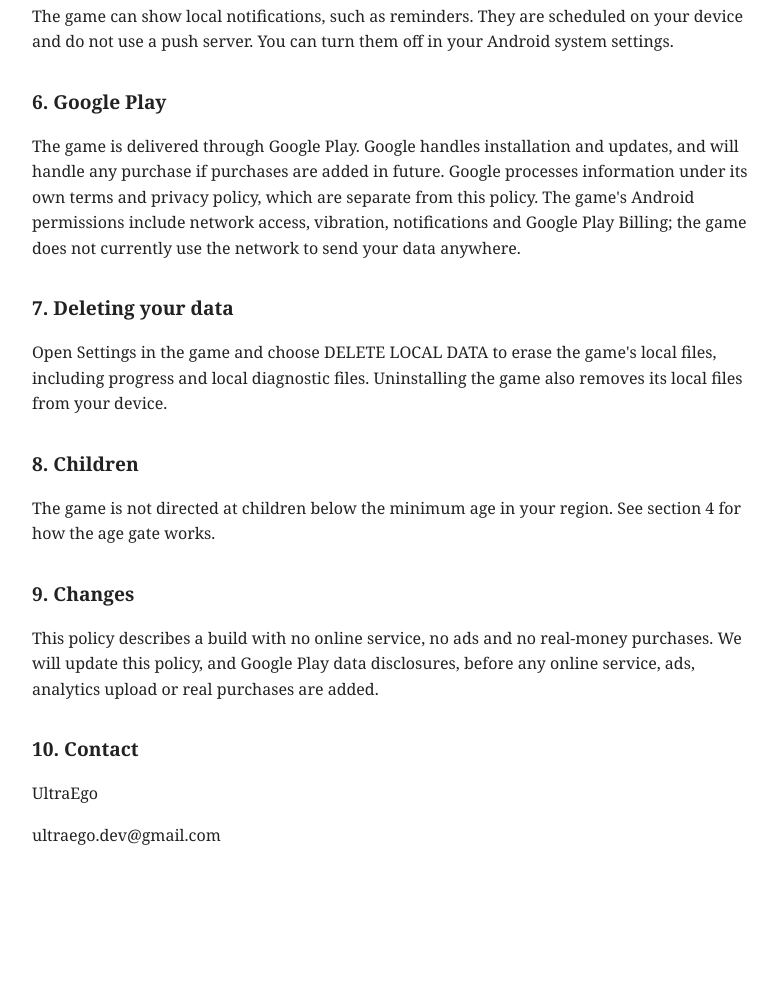
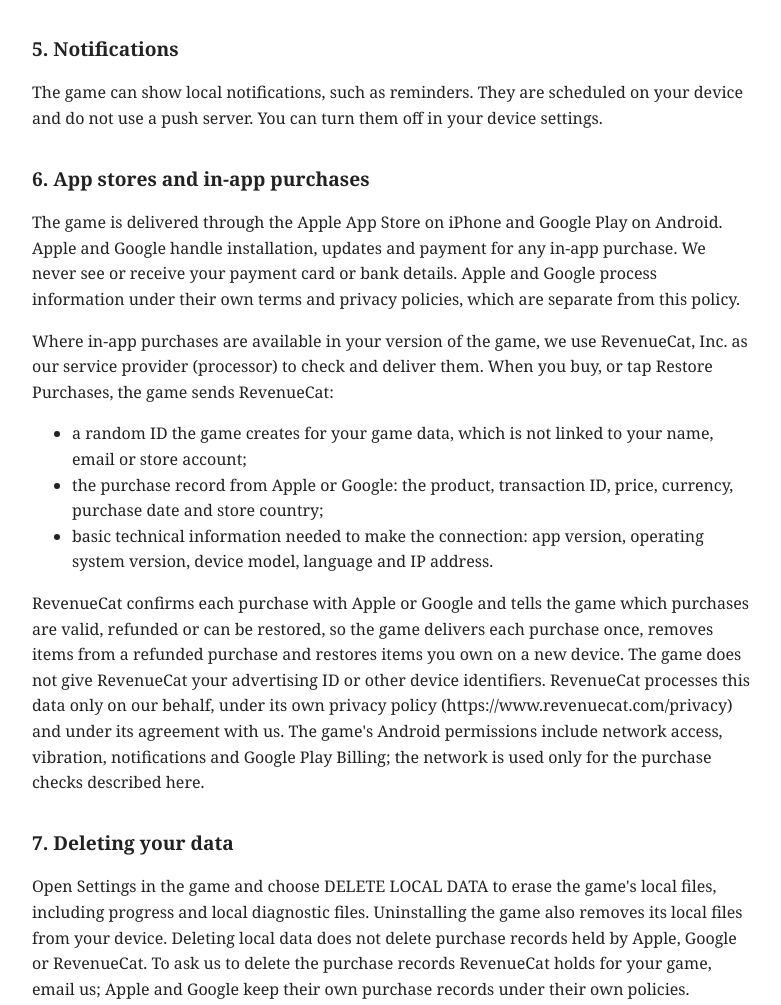
Before and after one commit to Ultraego-Team/inkbound-forge-legal, a plain HTML site: page privacy/index.html in a window 1280 px wide. Shown: the part 1140-2145 px from the top of the page, without its empty margins (248-1029 px from the left). Before the commit the page ends 2020 px from the top, so only its background shows below. Drawn offline with Linux system fonts and the light colour scheme.

Commit message:
Privacy policy: in-app purchases through Apple and Google with RevenueCat as processor
Co-Authored-By: Claude Opus 5.5 <noreply@anthropic.com>

```diff
--- a/privacy/index.html
+++ b/privacy/index.html
@@ -3,11 +3,11 @@
 <h1>Inkbound Forge - Privacy Policy</h1>
 <p>Publisher: UltraEgo</p>
 <p>Contact: ultraego.dev@gmail.com</p>
-<p>Effective date: 9 November 2026</p>
-<p>This policy describes the Android version of Inkbound Forge (&quot;the game&quot;) as it is built today. It will be updated before any change described in section 9 is released.</p>
+<p>Effective date: 12 November 2026</p>
+<p>This policy describes Inkbound Forge (&quot;the game&quot;) on Android and iPhone as it is built today. It will be updated before any change described in section 9 is released.</p>
 <h2>1. Summary</h2>
 <ul>
-<li>The game does not send any data from your device to the publisher or to any third party.</li>
+<li>The game does not send any data from your device to the publisher. When you buy or restore an in-app purchase, purchase data goes to Apple or Google and to RevenueCat, our purchase processor (section 6). Nothing else leaves your device.</li>
 <li>The game has no ads, no analytics upload and no crash report upload.</li>
 <li>Game data stays in files on your device. You can erase it at any time with the in-game DELETE LOCAL DATA control.</li>
 </ul>
@@ -19,19 +19,26 @@
 <li>An age band (see section 4).</li>
 </ul>
 <h2>3. Information we collect</h2>
-<p>We do not collect, receive or share any personal information. The game does not create accounts. It does not use your advertising ID, location, camera, microphone, contacts or files outside its own storage.</p>
+<p>We do not collect or receive any personal information ourselves. The only data shared with a third party is the purchase data described in section 6. The game does not create accounts. It does not use your advertising ID, location, camera, microphone, contacts or files outside its own storage.</p>
 <h2>4. Age gate</h2>
 <p>On first launch the game asks for a birth month and year to work out an age band. The birth date is not stored. Only the resulting age band is kept on your device. For players below the minimum age that applies in their region, optional analytics, crash and ads settings are switched off. In the current build these settings only affect local files and nothing is sent.</p>
 <h2>5. Notifications</h2>
-<p>The game can show local notifications, such as reminders. They are scheduled on your device and do not use a push server. You can turn them off in your Android system settings.</p>
-<h2>6. Google Play</h2>
-<p>The game is delivered through Google Play. Google handles installation and updates, and will handle any purchase if purchases are added in future. Google processes information under its own terms and privacy policy, which are separate from this policy. The game&#x27;s Android permissions include network access, vibration, notifications and Google Play Billing; the game does not currently use the network to send your data anywhere.</p>
+<p>The game can show local notifications, such as reminders. They are scheduled on your device and do not use a push server. You can turn them off in your device settings.</p>
+<h2>6. App stores and in-app purchases</h2>
+<p>The game is delivered through the Apple App Store on iPhone and Google Play on Android. Apple and Google handle installation, updates and payment for any in-app purchase. We never see or receive your payment card or bank details. Apple and Google process information under their own terms and privacy policies, which are separate from this policy.</p>
+<p>Where in-app purchases are available in your version of the game, we use RevenueCat, Inc. as our service provider (processor) to check and deliver them. When you buy, or tap Restore Purchases, the game sends RevenueCat:</p>
+<ul>
+<li>a random ID the game creates for your game data, which is not linked to your name, email or store account;</li>
+<li>the purchase record from Apple or Google: the product, transaction ID, price, currency, purchase date and store country;</li>
+<li>basic technical information needed to make the connection: app version, operating system version, device model, language and IP address.</li>
+</ul>
+<p>RevenueCat confirms each purchase with Apple or Google and tells the game which purchases are valid, refunded or can be restored, so the game delivers each purchase once, removes items from a refunded purchase and restores items you own on a new device. The game does not give RevenueCat your advertising ID or other device identifiers. RevenueCat processes this data only on our behalf, under its own privacy policy (https://www.revenuecat.com/privacy) and under its agreement with us. The game&#x27;s Android permissions include network access, vibration, notifications and Google Play Billing; the network is used only for the purchase checks described here.</p>
 <h2>7. Deleting your data</h2>
-<p>Open Settings in the game and choose DELETE LOCAL DATA to erase the game&#x27;s local files, including progress and local diagnostic files. Uninstalling the game also removes its local files from your device.</p>
+<p>Open Settings in the game and choose DELETE LOCAL DATA to erase the game&#x27;s local files, including progress and local diagnostic files. Uninstalling the game also removes its local files from your device. Deleting local data does not delete purchase records held by Apple, Google or RevenueCat. To ask us to delete the purchase records RevenueCat holds for your game, email us; Apple and Google keep their own purchase records under their own policies.</p>
 <h2>8. Children</h2>
 <p>The game is not directed at children below the minimum age in your region. See section 4 for how the age gate works.</p>
 <h2>9. Changes</h2>
-<p>This policy describes a build with no online service, no ads and no real-money purchases. We will update this policy, and Google Play data disclosures, before any online service, ads, analytics upload or real purchases are added.</p>
+<p>This policy describes a build with no online service of our own, no ads and no analytics upload; the only data that leaves your device is the purchase data in section 6. We will update this policy, and the App Store and Google Play data disclosures, before any online service, ads or analytics upload are added.</p>
 <h2>10. Contact</h2>
 <p>UltraEgo</p>
 <p>ultraego.dev@gmail.com</p>
```
